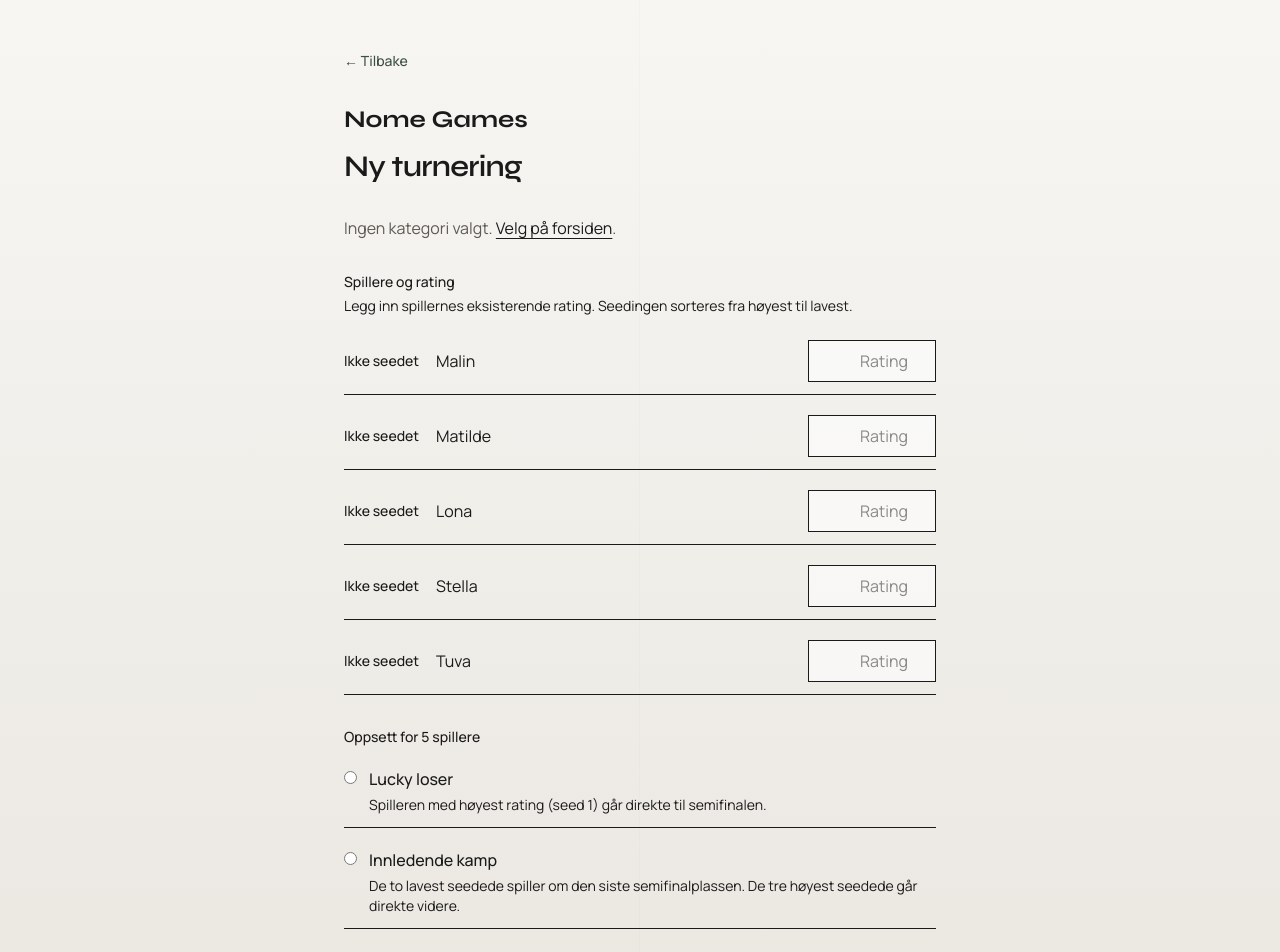
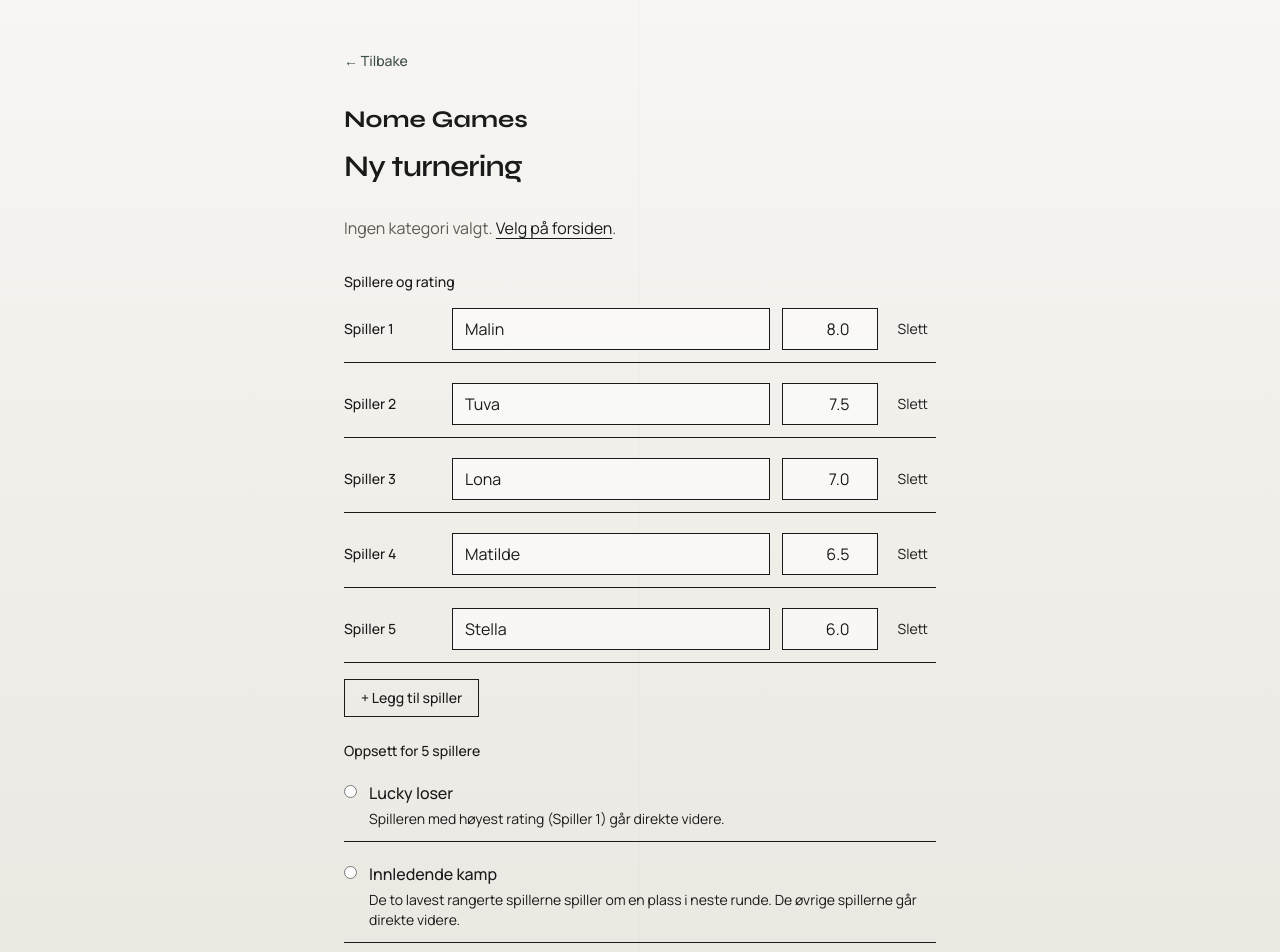
Before and after one commit to Matilu1/Hackaton-WomenInAI, a Next.js app: page /tournaments/new in a window 1280 px wide. Shown: the top 952 px of the page. Built offline with nearby package versions, Linux system fonts and the light colour scheme.

Commit message:
Integrate TournamentPlayerSetup into new tournament page

```diff
--- a/src/app/tournaments/new/page.tsx
+++ b/src/app/tournaments/new/page.tsx
@@ -2,26 +2,11 @@ import { Suspense } from "react";
 import Link from "next/link";
 import { CreateTournamentFlow } from "@/components/create-tournament-flow";
 import { isCategoryId } from "@/lib/categories";
-import SeededPlayerRatings from "./seeded-player-ratings";
+import TournamentPlayerSetup from "./tournament-player-setup";
 
 type NewTournamentPageProps = {
   searchParams: Promise<{ category?: string; mode?: string }>;
 };
-
-const FIVE_PLAYER_OPTIONS = [
-  {
-    id: "lucky-loser",
-    label: "Lucky loser",
-    description:
-      "Spilleren med høyest rating (seed 1) går direkte til semifinalen.",
-  },
-  {
-    id: "qualifier",
-    label: "Innledende kamp",
-    description:
-      "De to lavest seedede spiller om den siste semifinalplassen. De tre høyest seedede går direkte videre.",
-  },
-] as const;
 
 async function NewTournamentContent({
   searchParams,
@@ -35,34 +20,7 @@ async function NewTournamentContent({
   return (
     <div className="mt-8 space-y-8">
       <CreateTournamentFlow categoryId={categoryId} />
-      <SeededPlayerRatings />
-      <fieldset>
-        <legend className="mb-2 text-sm font-medium text-ink">
-          Oppsett for 5 spillere
-        </legend>
-        <div className="space-y-2">
-          {FIVE_PLAYER_OPTIONS.map((option) => (
-            <label
-              key={option.id}
-              className="flex cursor-pointer items-start gap-3 border-b border-spruce/15 py-3 has-[:checked]:text-spruce"
-            >
-              <input
-                type="radio"
-                name="five-player-format"
-                value={option.id}
-                required
-                className="mt-1 accent-apricot"
-              />
-              <span>
-                <span className="block font-medium">{option.label}</span>
-                <span className="mt-1 block text-sm text-ink-soft">
-                  {option.description}
-                </span>
-              </span>
-            </label>
-          ))}
-        </div>
-      </fieldset>
+      <TournamentPlayerSetup />
     </div>
   );
 }
--- a/src/app/tournaments/new/seeded-player-ratings.tsx
+++ /dev/null
@@ -1,80 +0,0 @@
-"use client";
-
-import { useState } from "react";
-
-const INITIAL_PLAYERS = [
-  { id: "malin", name: "Malin", rating: "" },
-  { id: "matilde", name: "Matilde", rating: "" },
-  { id: "lona", name: "Lona", rating: "" },
-  { id: "stella", name: "Stella", rating: "" },
-  { id: "tuva", name: "Tuva", rating: "" },
-];
-
-export default function SeededPlayerRatings() {
-  const [players, setPlayers] = useState(INITIAL_PLAYERS);
-
-  const seededPlayers = players
-    .map((player, initialOrder) => ({
-      ...player,
-      initialOrder,
-      numericRating:
-        player.rating.trim() === "" ? null : Number(player.rating),
-    }))
-    .sort((a, b) => {
-      if (a.numericRating === null) {
-        return b.numericRating === null ? a.initialOrder - b.initialOrder : 1;
-      }
-      if (b.numericRating === null) return -1;
-      return b.numericRating - a.numericRating || a.initialOrder - b.initialOrder;
-    });
-
-  return (
-    <fieldset>
-      <legend className="mb-1 text-sm font-medium text-ink">
-        Spillere og rating
-      </legend>
-      <p className="mb-3 text-sm text-ink-soft">
-        Legg inn spillernes eksisterende rating. Seedingen sorteres fra høyest
-        til lavest.
-      </p>
-      <div className="space-y-2">
-        {seededPlayers.map((player, index) => (
-          <label
-            key={player.id}
-            htmlFor={`rating-${player.id}`}
-            className="grid grid-cols-[5rem_1fr_8rem] items-center gap-3 border-b border-spruce/15 py-3"
-          >
-            <span className="text-sm font-medium text-spruce">
-              {player.numericRating === null
-                ? "Ikke seedet"
-                : `Seed ${index + 1}`}
-            </span>
-            <span className="text-ink">{player.name}</span>
-            <input
-              id={`rating-${player.id}`}
-              name={`rating-${player.id}`}
-              type="number"
-              min="0"
-              step="any"
-              required
-              value={player.rating}
-              onChange={(event) => {
-                const rating = event.target.value;
-                setPlayers((currentPlayers) =>
-                  currentPlayers.map((currentPlayer) =>
-                    currentPlayer.id === player.id
-                      ? { ...currentPlayer, rating }
-                      : currentPlayer,
-                  ),
-                );
-              }}
-              aria-label={`${player.name} sin rating`}
-              placeholder="Rating"
-              className="w-full border border-spruce/25 bg-white/60 px-3 py-2 text-right text-ink outline-none focus:border-apricot"
-            />
-          </label>
-        ))}
-      </div>
-    </fieldset>
-  );
-}
--- /dev/null
+++ b/src/app/tournaments/new/tournament-player-setup.tsx
@@ -0,0 +1,168 @@
+"use client";
+
+import { useState } from "react";
+
+const INITIAL_PLAYERS = [
+  { id: "malin", name: "Malin", rating: "8.0" },
+  { id: "matilde", name: "Matilde", rating: "6.5" },
+  { id: "lona", name: "Lona", rating: "7.0" },
+  { id: "stella", name: "Stella", rating: "6.0" },
+  { id: "tuva", name: "Tuva", rating: "7.5" },
+];
+
+const PLAYER_SETUP_OPTIONS = [
+  {
+    id: "lucky-loser",
+    label: "Lucky loser",
+    description:
+      "Spilleren med høyest rating (Spiller 1) går direkte videre.",
+  },
+  {
+    id: "qualifier",
+    label: "Innledende kamp",
+    description:
+      "De to lavest rangerte spillerne spiller om en plass i neste runde. De øvrige spillerne går direkte videre.",
+  },
+] as const;
+
+export default function TournamentPlayerSetup() {
+  const [players, setPlayers] = useState(INITIAL_PLAYERS);
+  const [nextPlayerNumber, setNextPlayerNumber] = useState(
+    INITIAL_PLAYERS.length + 1,
+  );
+
+  const seededPlayers = players
+    .map((player, initialOrder) => ({
+      ...player,
+      initialOrder,
+      numericRating:
+        player.rating.trim() === "" ? null : Number(player.rating),
+    }))
+    .sort((a, b) => {
+      if (a.numericRating === null) {
+        return b.numericRating === null ? a.initialOrder - b.initialOrder : 1;
+      }
+      if (b.numericRating === null) return -1;
+      return b.numericRating - a.numericRating || a.initialOrder - b.initialOrder;
+    });
+
+  return (
+    <fieldset>
+      <legend className="mb-1 text-sm font-medium text-ink">
+        Spillere og rating
+      </legend>
+      <div className="space-y-2">
+        {seededPlayers.map((player, index) => (
+          <div
+            key={player.id}
+            className="grid grid-cols-[6rem_minmax(0,1fr)_6rem_auto] items-center gap-3 border-b border-spruce/15 py-3"
+          >
+            <span className="text-sm font-medium text-spruce">
+              Spiller {index + 1}
+            </span>
+            <input
+              type="text"
+              name={`name-${player.id}`}
+              required
+              value={player.name}
+              onChange={(event) => {
+                const name = event.target.value;
+                setPlayers((currentPlayers) =>
+                  currentPlayers.map((currentPlayer) =>
+                    currentPlayer.id === player.id
+                      ? { ...currentPlayer, name }
+                      : currentPlayer,
+                  ),
+                );
+              }}
+              aria-label={`${player.name} sitt navn`}
+              className="w-full min-w-0 border border-spruce/25 bg-white/60 px-3 py-2 text-ink outline-none focus:border-apricot"
+            />
+            <input
+              id={`rating-${player.id}`}
+              name={`rating-${player.id}`}
+              type="number"
+              min="1"
+              max="8"
+              step="0.1"
+              required
+              value={player.rating}
+              onChange={(event) => {
+                const rating = event.target.value;
+                setPlayers((currentPlayers) =>
+                  currentPlayers.map((currentPlayer) =>
+                    currentPlayer.id === player.id
+                      ? { ...currentPlayer, rating }
+                      : currentPlayer,
+                  ),
+                );
+              }}
+              aria-label={`${player.name} sin rating`}
+              placeholder="Rating"
+              className="w-full border border-spruce/25 bg-white/60 px-3 py-2 text-right text-ink outline-none focus:border-apricot"
+            />
+            <button
+              type="button"
+              onClick={() =>
+                setPlayers((currentPlayers) =>
+                  currentPlayers.filter(
+                    (currentPlayer) => currentPlayer.id !== player.id,
+                  ),
+                )
+              }
+              aria-label={`Slett ${player.name}`}
+              title={`Slett ${player.name}`}
+              className="px-2 py-2 text-sm text-ink-soft transition-colors hover:text-apricot focus-visible:outline focus-visible:outline-2 focus-visible:outline-apricot"
+            >
+              Slett
+            </button>
+          </div>
+        ))}
+      </div>
+      <button
+        type="button"
+        onClick={() => {
+          const id = `player-${nextPlayerNumber}`;
+          setPlayers((currentPlayers) => [
+            ...currentPlayers,
+            { id, name: `Spiller ${nextPlayerNumber}`, rating: "1.0" },
+          ]);
+          setNextPlayerNumber((currentNumber) => currentNumber + 1);
+        }}
+        className="mt-4 border border-spruce/30 px-4 py-2 text-sm font-medium text-spruce transition-colors hover:border-apricot"
+      >
+        + Legg til spiller
+      </button>
+
+      <fieldset className="mt-6">
+        <legend className="mb-2 text-sm font-medium text-ink">
+          Oppsett for {players.length} spillere
+        </legend>
+        {players.length % 2 === 1 && (
+          <div className="space-y-2">
+            {PLAYER_SETUP_OPTIONS.map((option) => (
+              <label
+                key={option.id}
+                className="flex cursor-pointer items-start gap-3 border-b border-spruce/15 py-3 has-[:checked]:text-spruce"
+              >
+                <input
+                  type="radio"
+                  name="player-setup"
+                  value={option.id}
+                  required
+                  className="mt-1 accent-apricot"
+                />
+                <span>
+                  <span className="block font-medium">{option.label}</span>
+                  <span className="mt-1 block text-sm text-ink-soft">
+                    {option.description}
+                  </span>
+                </span>
+              </label>
+            ))}
+          </div>
+        )}
+      </fieldset>
+    </fieldset>
+  );
+}
```
